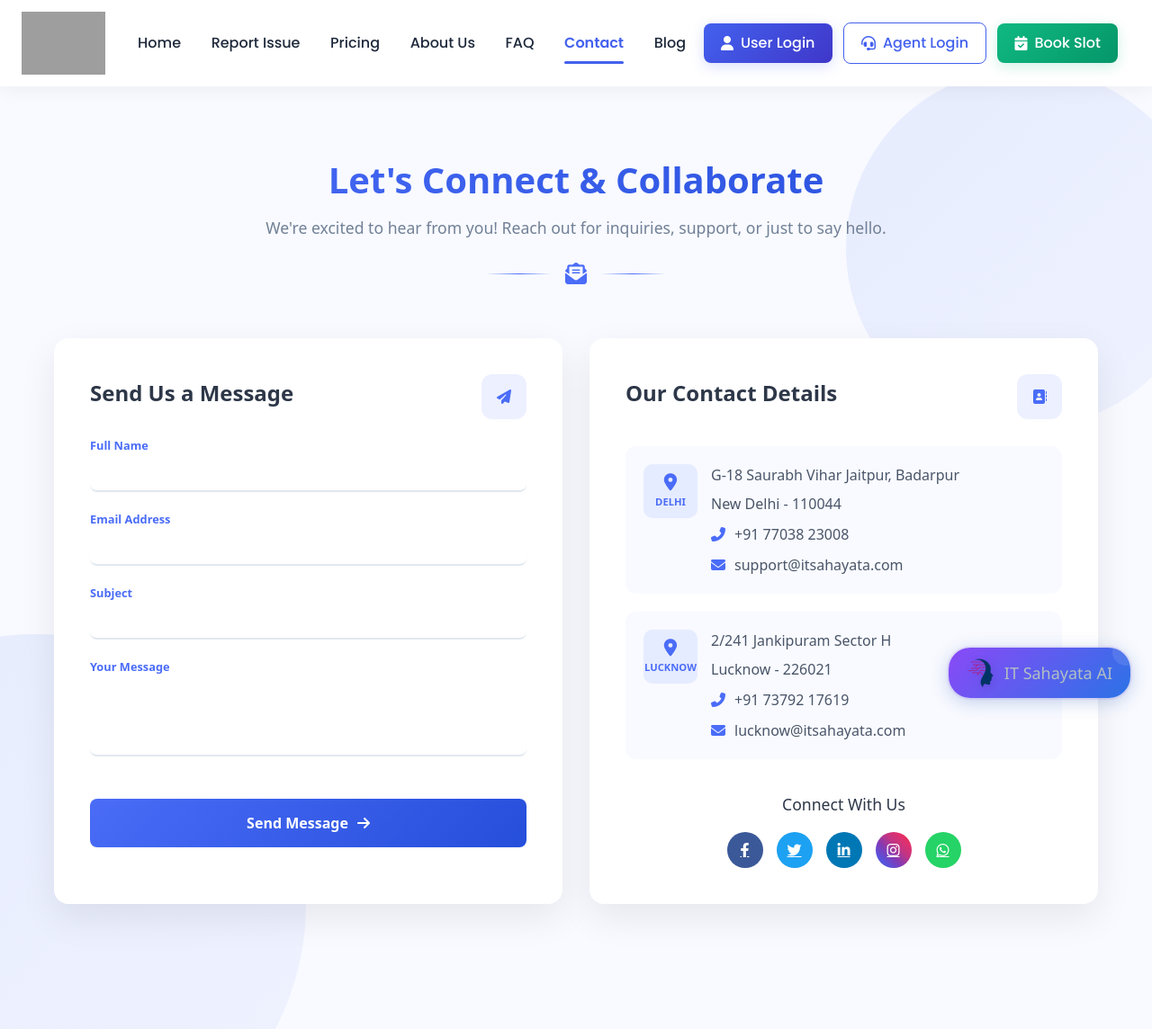
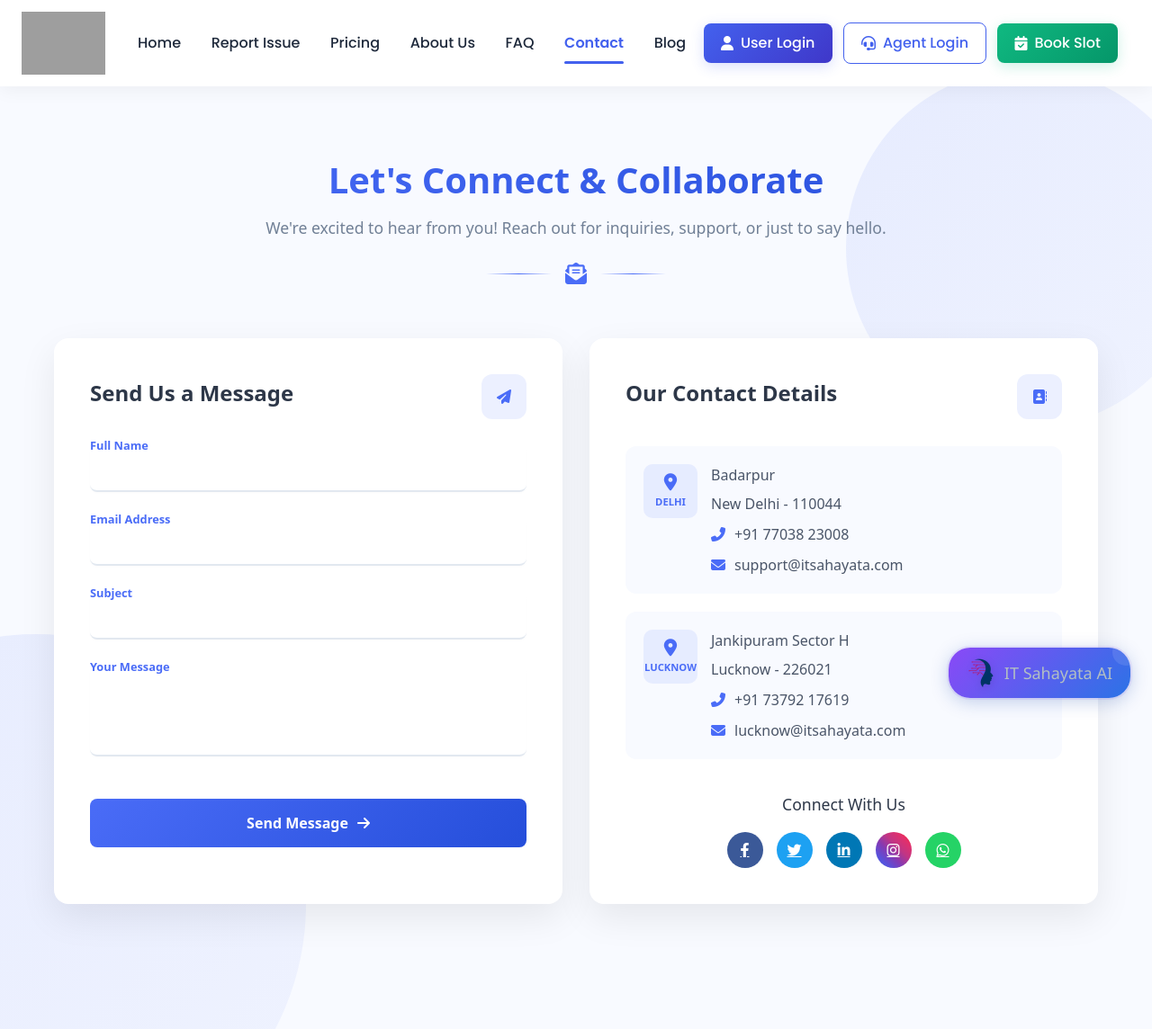
Before and after one commit to ankit-kumar-guptaa/ITSupportApp, a PHP site: page /views/contact.php in a window 1280 px wide. Shown: the top 1144 px of the page at 90% size. Run offline with PHP 8.4, Linux system fonts and the light colour scheme; grey boxes are pictures that could not be loaded.

Commit message:
refactor(views): simplify address details and include assets in agent login
The address details in the contact.php file were simplified by removing redundant information. Additionally, the assets.php file was included in the agent_login.php file to ensure consistent asset loading across the application.

```diff
--- a/views/agent_login.php
+++ b/views/agent_login.php
@@ -49,6 +49,7 @@ if ($_SERVER['REQUEST_METHOD'] === 'POST') {
     <meta charset="UTF-8">
     <meta name="viewport" content="width=device-width, initial-scale=1.0">
     <title>Agent Login - IT Sahayata</title>
+    <?php include "assets.php"?>
     <!-- Bootstrap CSS -->
     <link href="https://cdn.jsdelivr.net/npm/bootstrap@5.3.2/dist/css/bootstrap.min.css" rel="stylesheet">
     <!-- Font Awesome -->
--- a/views/contact.php
+++ b/views/contact.php
@@ -92,7 +92,7 @@
                                 <span>Delhi</span>
                             </div>
                             <div class="office-info">
-                                <p>G-18 Saurabh Vihar Jaitpur, Badarpur</p>
+                                <p>Badarpur</p>
                                 <p>New Delhi - 110044</p>
                                 <div class="contact-method">
                                     <i class="fas fa-phone-alt"></i>
@@ -112,7 +112,7 @@
                                 <span>Lucknow</span>
                             </div>
                             <div class="office-info">
-                                <p>2/241 Jankipuram Sector H</p>
+                                <p>Jankipuram Sector H</p>
                                 <p>Lucknow - 226021</p>
                                 <div class="contact-method">
                                     <i class="fas fa-phone-alt"></i>
```
